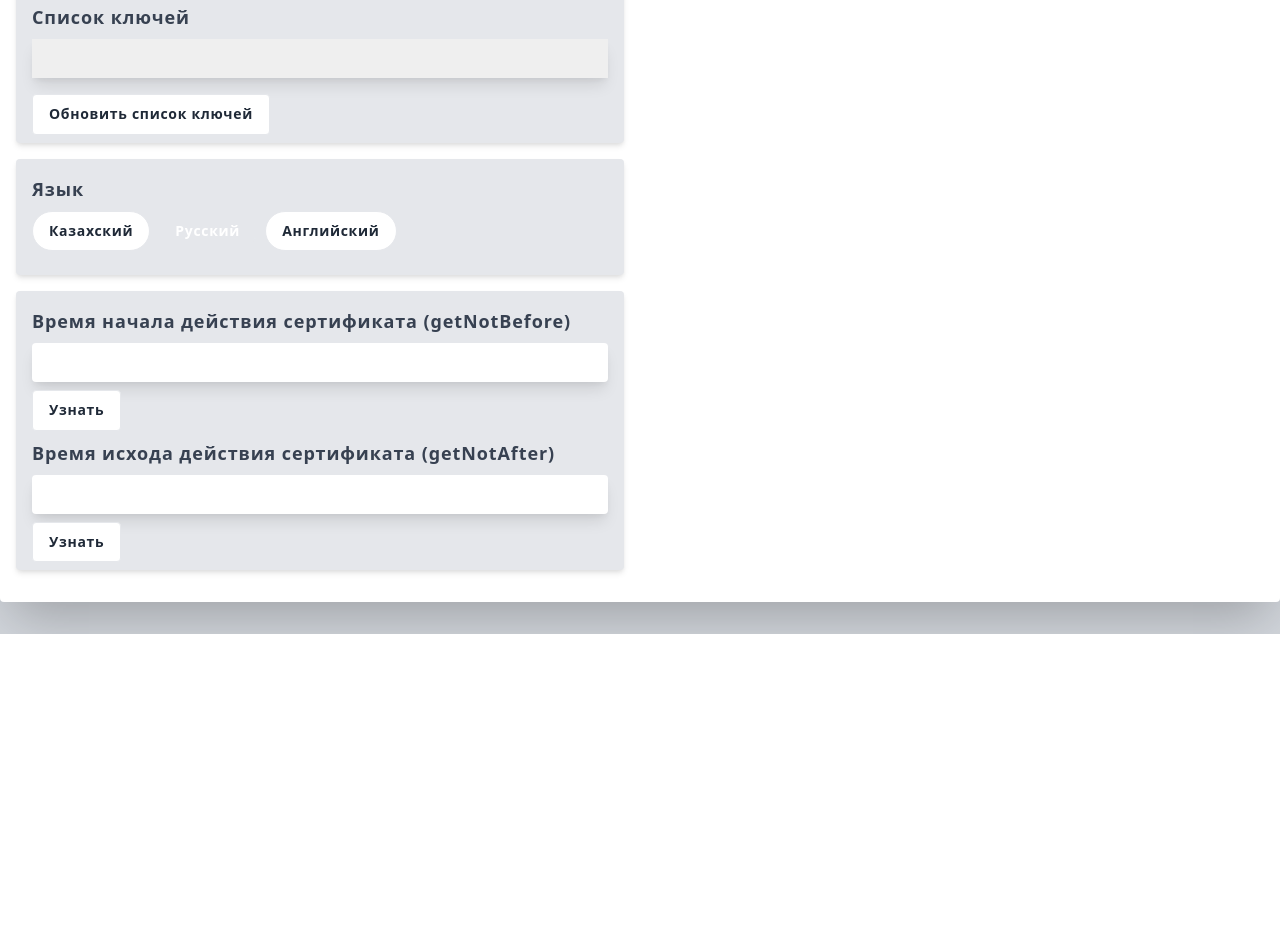
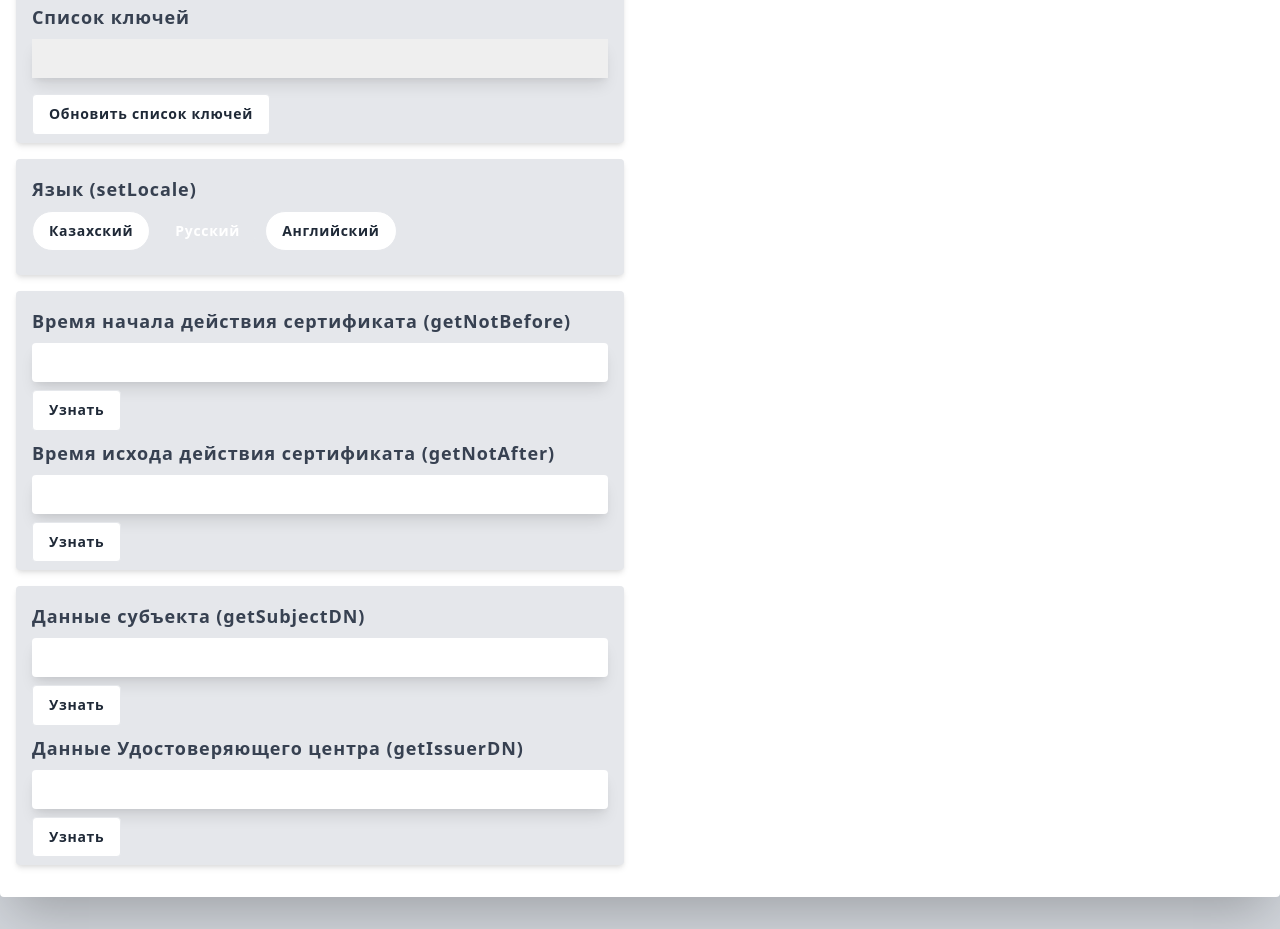
Before and after one commit to seithq/ncalayer-stimulus, a website built with webpack: page src/index.html in a window 1280 px wide. Shown: the part 450-1379 px from the top of the page. Before the commit the page ends 1084 px from the top, so only its background shows below. Built offline with nearby package versions, Linux system fonts and the light colour scheme; what stimulus would draw is missing.

Commit message:
Add dn box

```diff
--- a/src/controllers/ncalayer_controller.js
+++ b/src/controllers/ncalayer_controller.js
@@ -2,7 +2,7 @@ import { Controller } from "stimulus"
 import Client, { extractKeyAlias } from "@seithq/ncalayer"
 
 export default class extends Controller {
-  static targets = ["error", "ui", "version", "path", "password", "key-list", "not-before"]
+  static targets = ["error", "ui", "version", "path", "password", "key-list", "not-before", "subject-dn", "issuer-dn"]
 
   initialize() {}
 
@@ -135,4 +135,28 @@ export default class extends Controller {
       }
     )
   }
+
+  getSubjectDN() {
+    this.client.getSubjectDN(
+      this.data.get("storage"),
+      this.targets.find("path").value,
+      this.data.get("alias"),
+      this.targets.find("password").value,
+      (data) => {
+        this.targets.find("subject-dn").value = data.getResult()
+      }
+    )
+  }
+
+  getIssuerDN() {
+    this.client.getIssuerDN(
+      this.data.get("storage"),
+      this.targets.find("path").value,
+      this.data.get("alias"),
+      this.targets.find("password").value,
+      (data) => {
+        this.targets.find("issuer-dn").value = data.getResult()
+      }
+    )
+  }
 }
--- a/src/index.html
+++ b/src/index.html
@@ -139,7 +139,9 @@
               <div class="bg-gray-200 rounded px-4 py-2 mb-4 shadow-md">
                 <div id="locale">
                   <div class="my-2">
-                    <span class="text-lg text-gray-700 font-semibold tracking-wider">Язык</span>
+                    <span class="text-lg text-gray-700 font-semibold tracking-wider"
+                      >Язык <span class="font-extrabold">(setLocale)</span></span
+                    >
                   </div>
                   <div class="flex flex-row mb-4">
                     <div
@@ -211,6 +213,50 @@
                 </div>
               </div>
               <!-- BOX END -->
+
+              <!-- BOX START -->
+              <div class="bg-gray-200 rounded px-4 py-2 mb-4 shadow-md">
+                <div id="subject-dn">
+                  <div class="my-2">
+                    <span class="text-lg text-gray-700 font-semibold tracking-wider"
+                      >Данные субъекта <span class="font-extrabold">(getSubjectDN)</span></span
+                    >
+                  </div>
+                  <input
+                    class="w-full px-4 py-2 shadow-lg rounded hover:bg-gray-100 outline-none"
+                    type="text"
+                    data-target="ncalayer.subject-dn"
+                    readonly
+                  />
+                  <button
+                    class="mt-2 px-4 py-2 rounded bg-white border border-solid border-teal-700 text-teal-700 font-semibold tracking-wider hover:bg-teal-700 hover:text-white"
+                    data-action="ncalayer#getSubjectDN"
+                  >
+                    Узнать
+                  </button>
+                </div>
+
+                <div id="issuer-dn">
+                  <div class="my-2">
+                    <span class="text-lg text-gray-700 font-semibold tracking-wider"
+                      >Данные Удостоверяющего центра <span class="font-extrabold">(getIssuerDN)</span></span
+                    >
+                  </div>
+                  <input
+                    class="w-full px-4 py-2 shadow-lg rounded hover:bg-gray-100 outline-none"
+                    type="text"
+                    data-target="ncalayer.issuer-dn"
+                    readonly
+                  />
+                  <button
+                    class="mt-2 px-4 py-2 rounded bg-white border border-solid border-teal-700 text-teal-700 font-semibold tracking-wider hover:bg-teal-700 hover:text-white"
+                    data-action="ncalayer#getIssuerDN"
+                  >
+                    Узнать
+                  </button>
+                </div>
+              </div>
+              <!-- BOX END -->
             </div>
           </div>
         </div>
```
